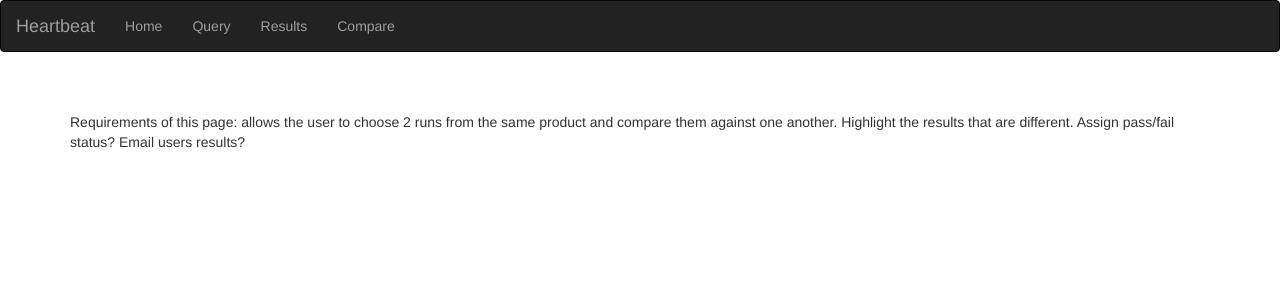
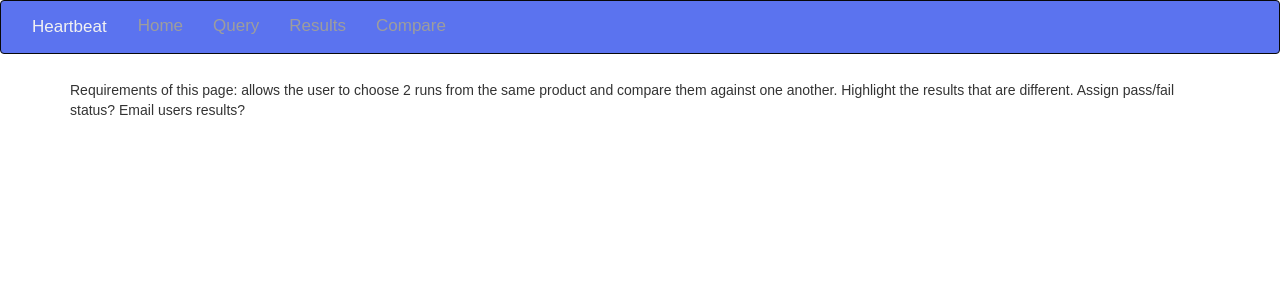
Before and after one commit to meganpetroski/cs50_final, a Flask app: page /compare in a window 1280 px wide. Shown: the top 300 px of the page. Run offline with Flask 2, Linux system fonts and the light colour scheme; some libraries are stand-ins or nearby versions.

Commit message:
many updates to syle and formatting!

```diff
--- a/resources.txt
+++ b/resources.txt
@@ -1,3 +1,4 @@
 https://www.w3schools.com/bootstrap/bootstrap_navbar.asp
 https://www.w3schools.com/html/html_iframe.asp
 https://www.w3schools.com/howto/tryit.asp?filename=tryhow_css_topnav
+https://www.quackit.com/css/css_color_codes.cfm
--- a/templates/compare.html
+++ b/templates/compare.html
@@ -9,6 +9,8 @@
 
         <br>
         <br>
+        <br>
+        <br>
         Requirements of this page: allows the user to choose 2 runs from the same product and compare them against one another. Highlight the results
         that are different. Assign pass/fail status? Email users results?
     </p>
--- a/templates/home.html
+++ b/templates/home.html
@@ -6,6 +6,10 @@
 
 {% block main %}
     <p>
+        <br>
+        <br>
+        <br>
+        <br>
         Heartbeat How-To:<br>
         This website is designed to display results of the Heartbeat query system. Users can view results with a product name and run number
         on the Results page. The Query page describes the query and the SQL used to obtain the result. Finally, the Comparison page allows a
--- a/templates/layout.html
+++ b/templates/layout.html
@@ -8,14 +8,38 @@
   <script src="https://ajax.googleapis.com/ajax/libs/jquery/3.3.1/jquery.min.js"></script>
   <script src="https://maxcdn.bootstrapcdn.com/bootstrap/3.3.7/js/bootstrap.min.js"></script>
 
+<style>
+body {
+  margin: 0;
+  font-family: Arial, Helvetica, sans-serif;
+}
 
+.navbar {
+  overflow: hidden;
+  background-color: #5B73EF;
+  position: fixed;
+  top: 0;
+  width: 100%;
+}
+
+.navbar a {
+  float: left;
+  display: block;
+  color: #f2f2f2;
+  text-align: center;
+  padding: 14px 16px;
+  text-decoration: none;
+  font-size: 17px;
+}
+
+</style>
 
 </head>
 <body>
 <nav class="navbar navbar-inverse">
     <div class="container-fluid">
         <div class="navbar-header">
-             <a class="navbar-brand" href="#">Heartbeat</a>
+             <a>Heartbeat</a>
     </div>
         <ul class="nav navbar-nav">
           <li><a class="nav-link" href="/">Home</a></li>
--- a/templates/query.html
+++ b/templates/query.html
@@ -6,6 +6,10 @@
 
 {% block main %}
     <p>
+        <br>
+        <br>
+        <br>
+        <br>
         Query Definitions:<br>
         This website is designed to display results of the Heartbeat query system. Users can view results with a product name and run number
         on the Results page. The Query page describes the query and the SQL used to obtain the result. Finally, the Comparison page allows a
```
